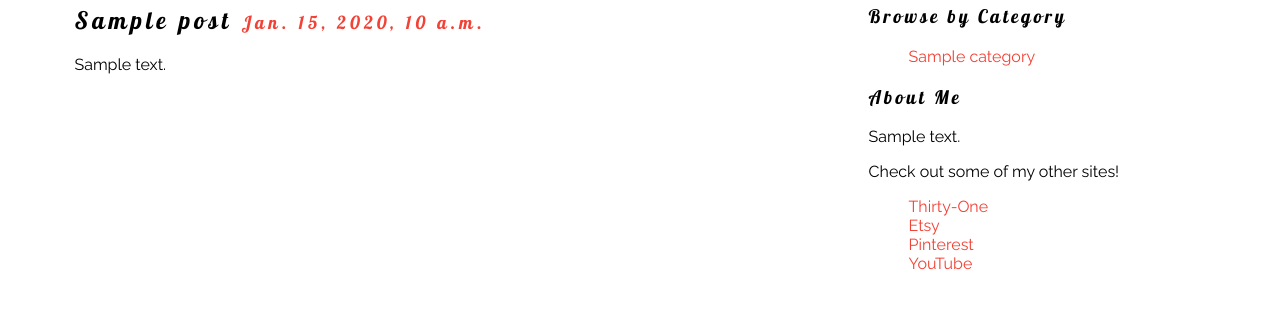
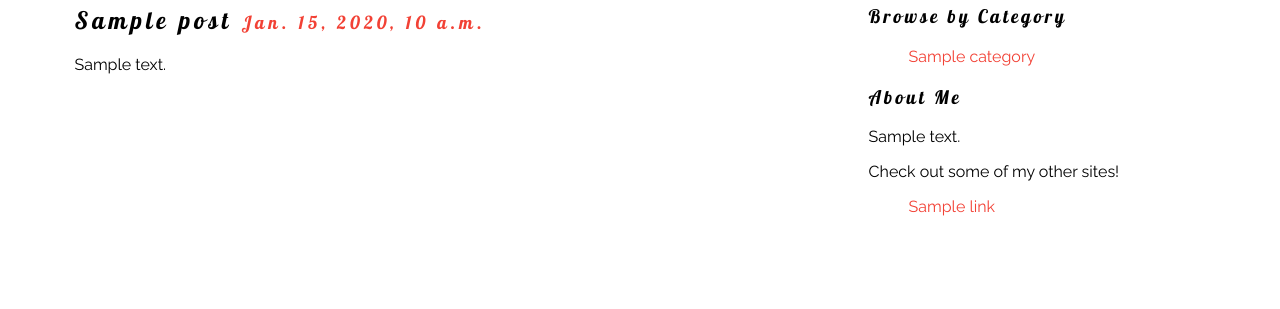
Before and after one commit to jwarren116/karlico, a Django app: template blog/templates/blog/index.html in a window 1280 px wide. Shown: the part 278-587 px from the top of the page. Run offline with Django 3.2, Linux system fonts and the light colour scheme; the template is opened without the code that fills it: most values are stand-ins (such as "Sample title", 1, 10 or a date in 2020); some libraries are stand-ins or nearby versions.

Commit message:
Remove hardcoded links in index template; replace with links from Link model

```diff
--- a/blog/templates/blog/index.html
+++ b/blog/templates/blog/index.html
@@ -26,13 +26,14 @@
     <div id="about">
       <h3>About Me</h3>
       {{ about.content|safe|linebreaks }}
+      {% if about.link_set.all %}
       <p>Check out some of my other sites!</p>
       <ul id="contact">
-        <li><a href="http://www.mythirtyone.com/karliwarren" target="_blank">Thirty-One</a></li>
-        <li><a href="#" target="_blank">Etsy</a></li>
-        <li><a href="#" target="_blank">Pinterest</li>
-        <li><a href="#" target="_blank">YouTube</li>
+        {% for link in about.link_set.all %}
+        <li><a href="{{ link.link }}" target="_blank">{{ link.name }}</a></li>
+        {% endfor %}
       </ul>
+      {% endif %}
     </div>
   </section>
 
```
